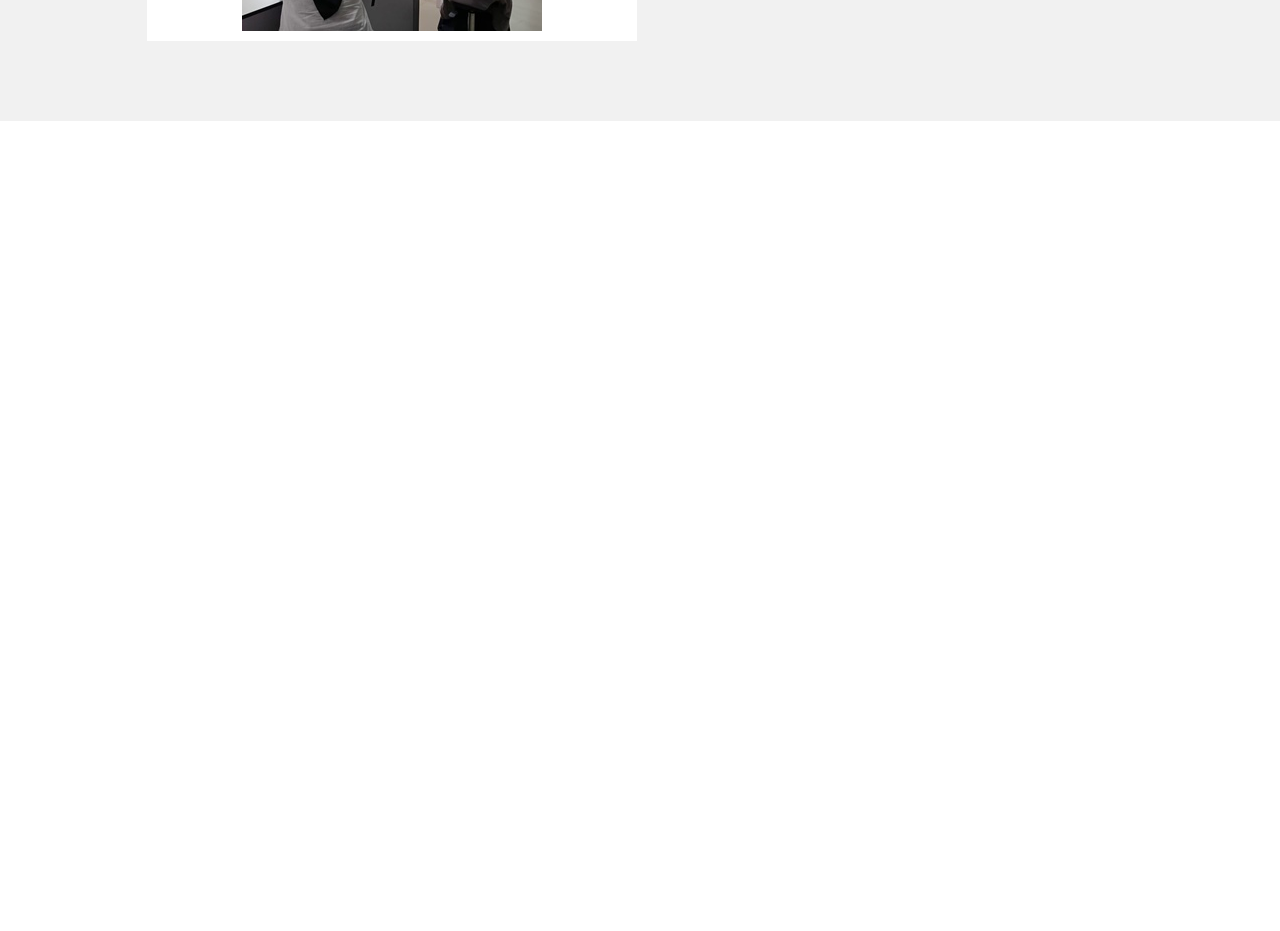
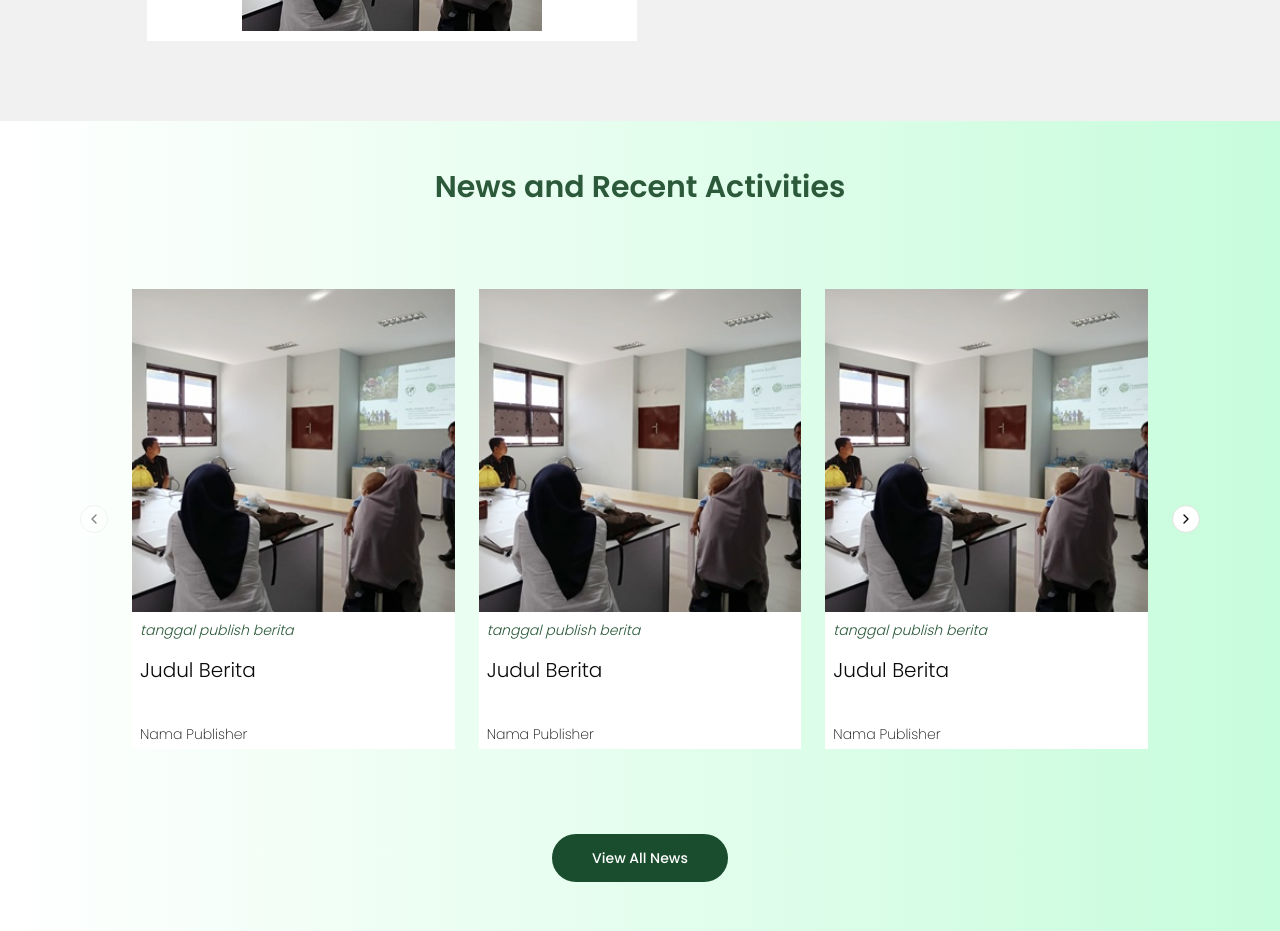
Before and after one commit to Tumbuhan-Nusantara/tumbuhan-landingpage, a Next.js app: page /en in a window 1280 px wide. Shown: the part 2960-3891 px from the top of the page. Before the commit the page ends 3081 px from the top, so only its background shows below. Built offline with nearby package versions, Linux system fonts and the light colour scheme.

Commit message:
feat: slicing berita feat

```diff
--- a/messages/en.json
+++ b/messages/en.json
@@ -43,5 +43,9 @@
     "card1": {"title": "Research", "desc": "Research is one of YTAN’s main objectives, with a primary focus on studying the diversity of flora in Indonesia." },
     "card2": {"title": "Conversation", "desc": "Conservation serves as a means to preserve plant species in Indonesia, particularly those that are rare and endangered." },
     "card3": {"title": "Education", "desc": "YTAN is committed to providing and widely disseminating information about the diversity of plant species in Indonesia." }
+  },
+   "berita": {
+    "title": "News and Recent Activities",
+    "button": "View All News"
   }
 }
--- a/messages/id.json
+++ b/messages/id.json
@@ -42,5 +42,9 @@
     "card1": {"title": "Penelitian", "desc": "Penelitian menjadi salah satu tujuan utama YTAN, dengan target utama mengkaji keragaman flora yang ada di Indonesia." },
     "card2": {"title": "Konversi", "desc": "Konservasi merupakan sarana untuk menjaga kelestarian spesies tumbuhan di Indonesia, terkhusus spesies yang langka dan terancam punah." },
     "card3": {"title": "Edukasi", "desc": "YTAN berkomitmen untuk menyediakan dan menyebarkan seluas-luasnya informasi terkait keragaman tumbuhan yang ada di Indonesia." }
+  },
+  "berita": {
+    "title": "Berita dan Aktivitas Terbaru",
+    "button": "Lihat Semua Berita"
   }
 }
--- a/src/app/[locale]/page.tsx
+++ b/src/app/[locale]/page.tsx
@@ -1,3 +1,4 @@
+import BeritaFeat from "@/src/features/Berita";
 import BotaniFeat from "@/src/features/Botani";
 import DampakFeat from "@/src/features/Dampak";
 import HomeFeat from "@/src/features/Home";
@@ -8,6 +9,7 @@ const page = () => {
       <HomeFeat />
       <DampakFeat />
       <BotaniFeat/>
+      <BeritaFeat/>
     </>
   );
 };
--- /dev/null
+++ b/src/features/Berita/index.tsx
@@ -0,0 +1,66 @@
+"use client";
+import { Button } from "@/components/ui/button";
+import {
+  Carousel,
+  CarouselContent,
+  CarouselItem,
+  CarouselNext,
+  CarouselPrevious,
+} from "@/components/ui/carousel";
+import { useLocale, useTranslations } from "next-intl";
+import Image from "next/image";
+
+const BeritaFeat = () => {
+  const b = useTranslations("berita");
+  useLocale();
+  return (
+    <div className="bg-linear-to-l from-[#C7FCDC] to-white">
+      <div className="container mx-auto py-12">
+        <h1 className="text-[#2B593A] text-2xl md:text-3xl font-semibold text-center">
+          {b("title")}
+        </h1>
+        <div className="flex flex-col items-center px-12 md:px-12 lg:px-12">
+          <Carousel
+            opts={{
+              align: "start",
+            }}
+            className="w-full sm:max-w-xs md:max-w-5xl my-8 py-12 sm:basis-1/2 md:basis-1/3"
+          >
+            <CarouselContent>
+              {Array.from({ length: 5 }).map((_, index) => (
+                <CarouselItem key={index} className="basis-1/2 lg:basis-1/3">
+                  <div className="p-1">
+                    <div className="w-full h-115 hover:scale-100 bg-white">
+                      <Image
+                        width={400}
+                        height={100}
+                        src="/botani/Berita.jpg"
+                        alt="Berita"
+                      />
+                      <div className="grid gap-10 m-2">
+                        <div className="grid gap-4">
+                          <p className="italic text-[#2B593A] text-sm font-light">
+                            tanggal publish berita
+                          </p>
+                          <p className=" text-xl font-light">Judul Berita</p>
+                        </div>
+                        <p className="font-extralight text-sm">Nama Publisher</p>
+                      </div>
+                    </div>
+                  </div>
+                </CarouselItem>
+              ))}
+            </CarouselContent>
+            <CarouselPrevious />
+            <CarouselNext />
+          </Carousel>
+          <div>
+            <Button className="bg-[#1A4D2E] text-white py-6 px-10 rounded-full hover:bg-[#2d6e47] cursor-pointer">{b('button')}</Button>
+          </div>
+        </div>
+      </div>
+    </div>
+  );
+};
+
+export default BeritaFeat;
```
